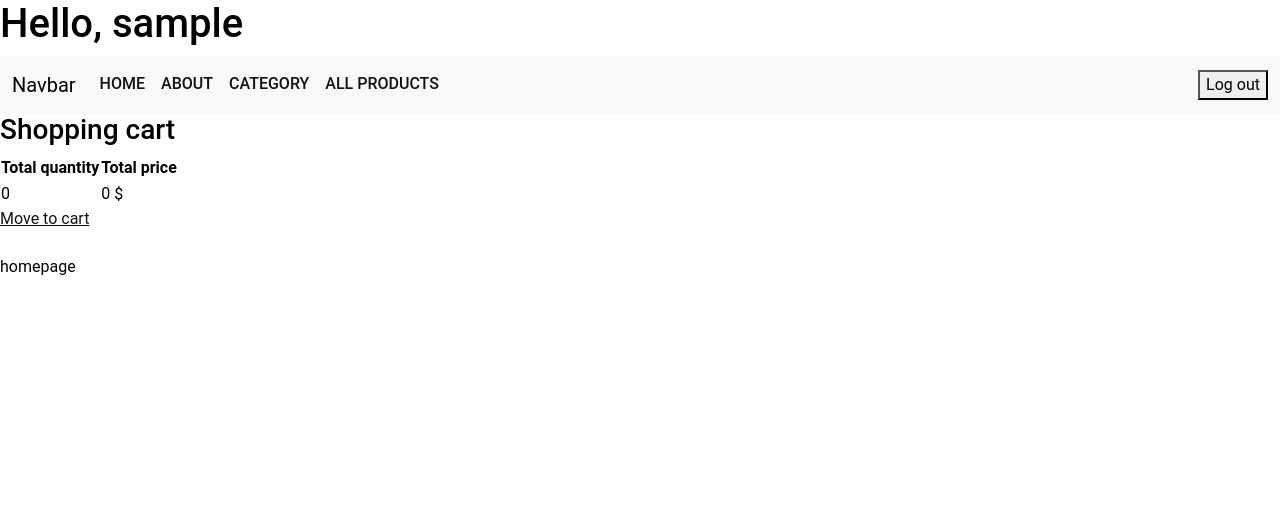
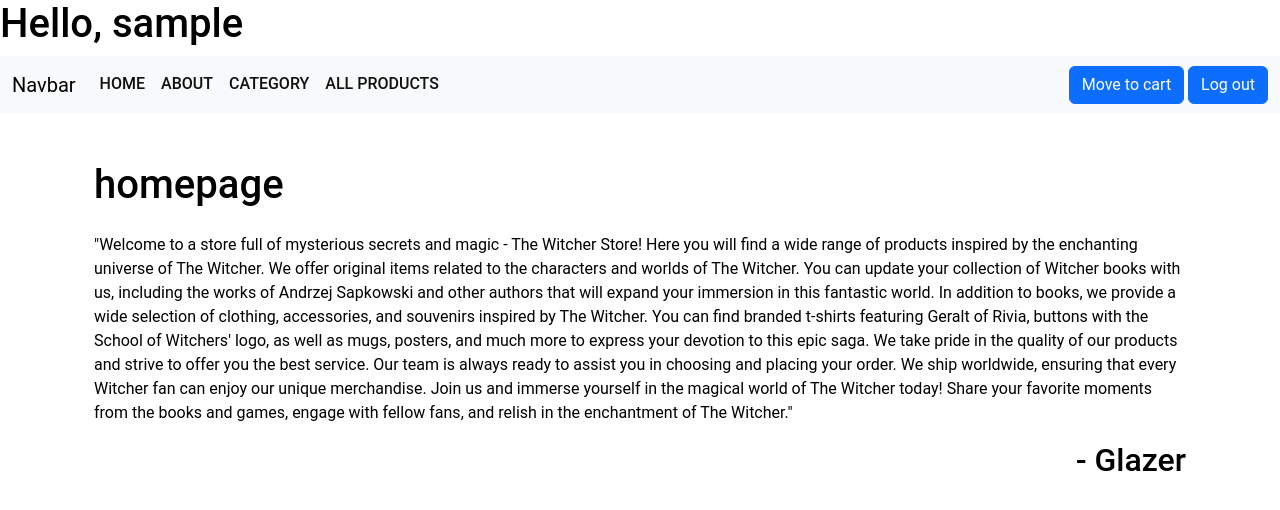
Before and after one commit to DemonMaike/dj_shop_the_withcer, a Django app: page / in a window 1280 px wide. Shown: the top 510 px of the page. Run offline with Django 4.2, Linux system fonts and the light colour scheme; the visitor is signed in with stand-in values (Sample User, id 1); some libraries are stand-ins or nearby versions.

Commit message:
Update style

```diff
--- a/the_withcer_shop/app_cart/cart.py
+++ b/the_withcer_shop/app_cart/cart.py
@@ -55,7 +55,8 @@ class Cart:
         return sum(item['quantity'] for item in self.cart.values())
 
     def get_total_price(self):
-        return sum(int(item['total_price']) for item in self.cart.values())
+        if item['total_price']:
+            return sum(int(item['total_price']) for item in self.cart.values())
 
     def clear(self):
         del self.session[settings.CART_SESSION_ID]
--- /dev/null
+++ b/the_withcer_shop/app_shop/forms.py
@@ -0,0 +1,5 @@
+from django import forms
+
+class FeedbackForm(forms.Form):
+    email = forms.CharField(max_length=50, label='Your Mail:')
+    feedback = forms.CharField(widget=forms.Textarea(attrs={'cols':60, 'rows':5}))
--- a/the_withcer_shop/app_shop/views.py
+++ b/the_withcer_shop/app_shop/views.py
@@ -10,6 +10,7 @@ from django.views.generic import *
 from django.contrib.auth.views import LoginView, LogoutView
 from django.urls import reverse_lazy
 from django.contrib import messages
+from .forms import FeedbackForm
 
 
 class ShopHome(TemplateView):
@@ -28,6 +29,7 @@ class ShopAbout(TemplateView):
     def get(self, request, *args, **kwargs):
         context = self.get_context_data(**kwargs)
         context['cart'] = Cart(request)
+        context['form'] = FeedbackForm()
         return self.render_to_response(context)
 
 class ShopACategories(ListView):
--- a/the_withcer_shop/templates/allproducts.html
+++ b/the_withcer_shop/templates/allproducts.html
@@ -1,6 +1,9 @@
 {% extends 'base.html' %} {% block content %}
-<h1>{{title}}</h1>
 <div class="container text-center">
+  <div class="d-flex mb-3">
+    <h1>{{ title }}</h1>
+  </div>
+
   <div class="row justify-content-md-center">
     {% for p in product %}
     <div class="card mb-5 me-5 col-xs-12 col-md-3 ">
--- a/the_withcer_shop/templates/authentication.html
+++ b/the_withcer_shop/templates/authentication.html
@@ -3,11 +3,12 @@
 {% block content %}
 
 {{ error }}
-
+<div class="text-center">
 <form action="" method="post">
 {% csrf_token %}
 {{ form.as_p }}
-<button type="submit">Login</button>
+<button class="btn btn-primary" type="submit">Login</button>
 </form>
+</div>
 
 {% endblock %}
--- a/the_withcer_shop/templates/base.html
+++ b/the_withcer_shop/templates/base.html
@@ -42,9 +42,10 @@
 
           <div class="navbar-nav ms-auto mb-2 mb-lg-0">
             {% if user.is_authenticated %}
+            <a href="{% url 'cart:cart_detail' %}" class="btn btn-primary">Move to cart</a>
               <form action="{% url 'shop_app:logoutuser' %}" method="post">
                 {% csrf_token %}
-                <button>Log out</button>
+                <button class="btn btn-primary ms-1">Log out</button>
               </form>
             {% else %}
                 <li class="nav-item dropdown">
@@ -65,27 +66,14 @@
       </div>
     </div>
   </nav>
-{% if user.is_authenticated %}
-<h3>Shopping cart</h3>
-<table>
-    <thead>
-        <tr>
-            <th> Total quantity</th>
-            <th>Total price</th>
-        </tr>
-    </thead>
-    <tbody>
-        <tr>
-            <td>{{cart.get_total_quantity}}</td>
-            <td>{{cart.get_total_price}} $</td>
-        </tr>
-    </tbody>
-</table>
-<a href="{% url 'cart:cart_detail' %}">Move to cart</a>
+
+
+
 <br>
-{% endif %}
 <br>
+  <div class="container text-left">
     {% block content %}{% endblock %}
+  </div>
     <script src="https://cdn.jsdelivr.net/npm/bootstrap@5.3.0-alpha3/dist/js/bootstrap.bundle.min.js" integrity="sha384-ENjdO4Dr2bkBIFxQpeoTz1HIcje39Wm4jDKdf19U8gI4ddQ3GYNS7NTKfAdVQSZe" crossorigin="anonymous"></script>
     <script src="https://kit.fontawesome.com/7886db535e.js" crossorigin="anonymous"></script>
 </body>
--- a/the_withcer_shop/templates/cart/detail.html
+++ b/the_withcer_shop/templates/cart/detail.html
@@ -26,11 +26,6 @@
                 </tr>
             {% endwith%}
         {% endfor %}
-        <tr>
-            <td>Total</td>
-            <td colspan="4"></td>
-            <td>{{cart.get_total_price}}</td>
-        </tr>
     </tbody>
 </table>
 
--- a/the_withcer_shop/templates/category.html
+++ b/the_withcer_shop/templates/category.html
@@ -1,7 +1,9 @@
 {% extends 'base.html' %} {% block content %}
 
-<h1>{{ title }}</h1>
 <div class="container text-center">
+<div class="d-flex mb-3">
+  <h1>{{ title }}</h1>
+</div>
   <div class="row justify-content-md-center">
     {% for c in category %}
     <div class="card mb-5 me-5 col-xs-12 col-md-3">
@@ -14,7 +16,7 @@
   </div>
 </div>
 <br />
-
+</div>
 {% endblock %}
 
 <div class="card mb-5 me-5 col-xs-12 col-md-3">
--- a/the_withcer_shop/templates/currentcategory.html
+++ b/the_withcer_shop/templates/currentcategory.html
@@ -10,7 +10,7 @@
             {{i.description}}
         {% endfor %}
     {% else %}
-    <h1>Здесь пока ничего нет</h1>
+    <h1>There's nothing here yet</h1>
     {% endif %}
     </ul>
 {% endblock %}
--- a/the_withcer_shop/templates/home.html
+++ b/the_withcer_shop/templates/home.html
@@ -1,3 +1,29 @@
-{% extends 'base.html' %}
+{% extends 'base.html' %} {% block content %}
+<div class="container text-left">
+  <div class="d-flex mb-3">
+    <h1>{{ title }}</h1>
+  </div>
+  <p>
+    "Welcome to a store full of mysterious secrets and magic - The Witcher
+    Store! Here you will find a wide range of products inspired by the
+    enchanting universe of The Witcher. We offer original items related to the
+    characters and worlds of The Witcher. You can update your collection of
+    Witcher books with us, including the works of Andrzej Sapkowski and other
+    authors that will expand your immersion in this fantastic world. In addition
+    to books, we provide a wide selection of clothing, accessories, and
+    souvenirs inspired by The Witcher. You can find branded t-shirts featuring
+    Geralt of Rivia, buttons with the School of Witchers' logo, as well as mugs,
+    posters, and much more to express your devotion to this epic saga. We take
+    pride in the quality of our products and strive to offer you the best
+    service. Our team is always ready to assist you in choosing and placing your
+    order. We ship worldwide, ensuring that every Witcher fan can enjoy our
+    unique merchandise. Join us and immerse yourself in the magical world of The
+    Witcher today! Share your favorite moments from the books and games, engage
+    with fellow fans, and relish in the enchantment of The Witcher."
+  </p>
+  <div class="d-flex justify-content-end">
+    <h2> - Glazer</h2>
+  </div>
+</div>
 
-{% block content %}{{ title }}{% endblock %}
+{% endblock %}
--- a/the_withcer_shop/templates/register.html
+++ b/the_withcer_shop/templates/register.html
@@ -4,10 +4,12 @@
 
 {{ error }}
 
+<div class="text-center">
 <form action="" enctype="multipart/form-data" method="post">
     {% csrf_token %}
     {{ form.as_p }}
-    <button type="submit">Registration</button>
+    <button class="btn btn-primary" type="submit">Registration</button>
 </form>
+</div>
 
 {% endblock %}
```
Also changed, not shown: the_withcer_shop/templates/about.html (+26 -2 lines).
